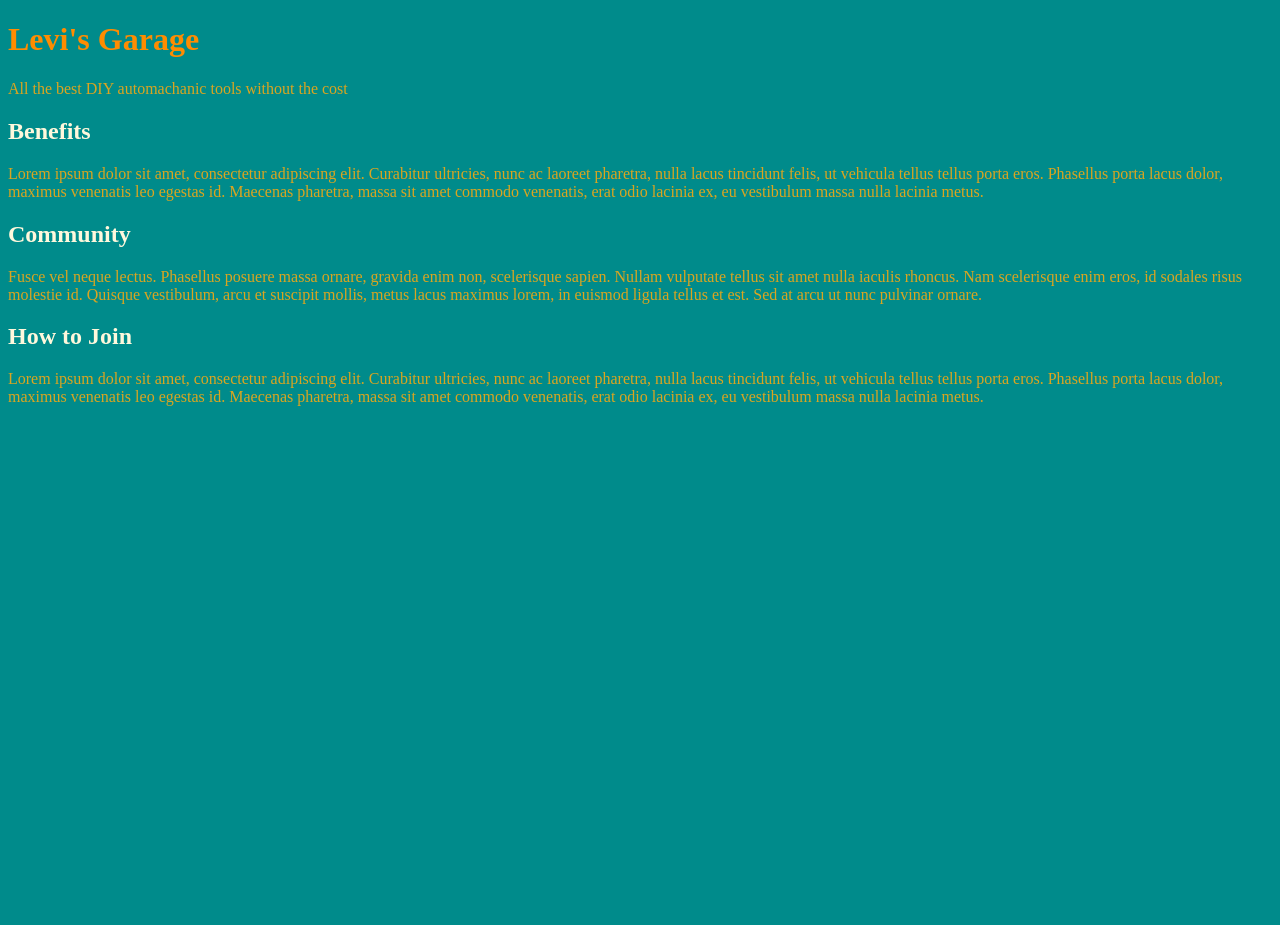
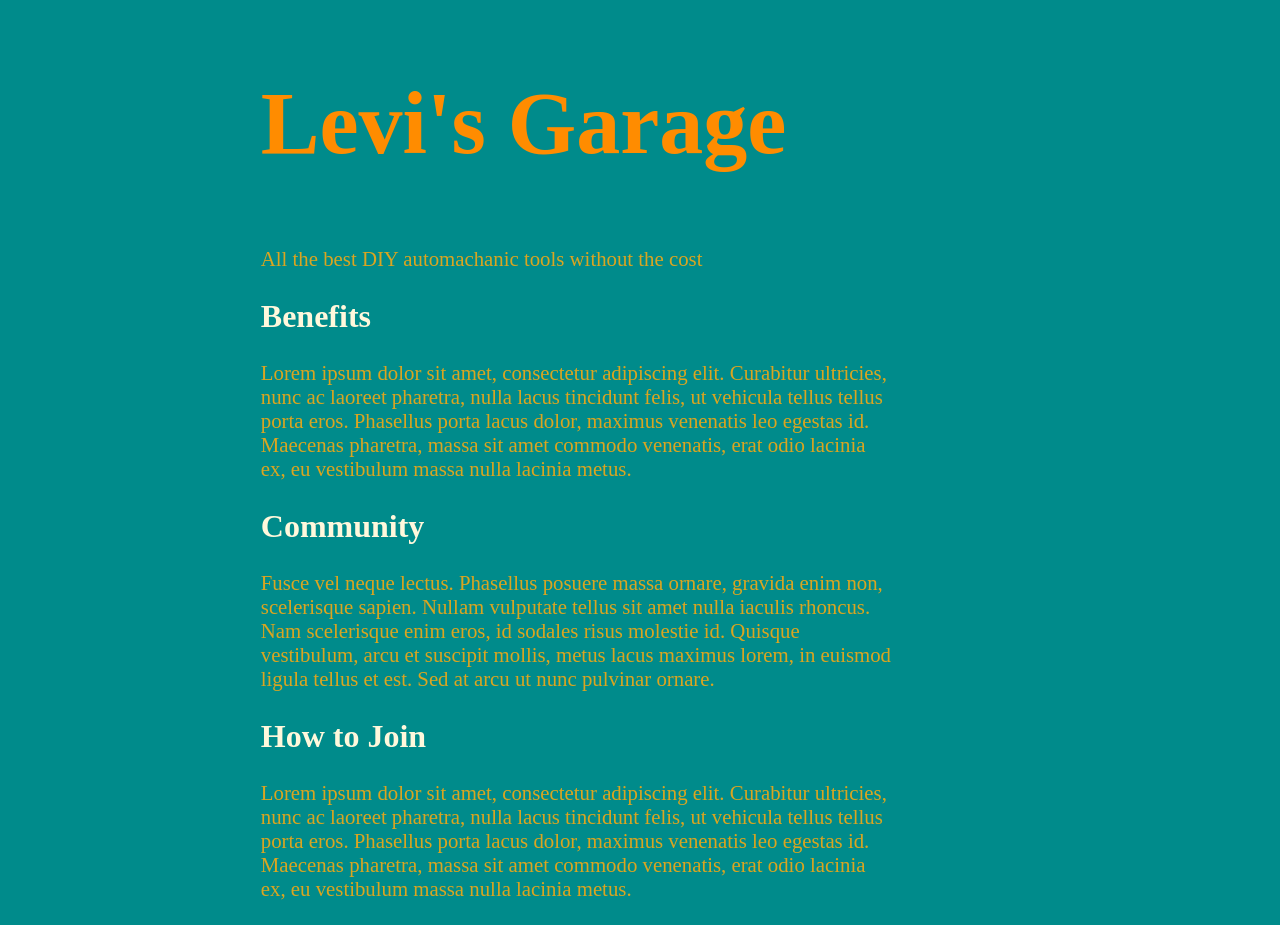
Before and after one commit to levisgaragegroupinc/levisgaragegroupinc.github.io, a plain HTML site: page Unit_1/index.html in a window 1280 px wide. Before the commit the page ends 800 px from the top, so only its background shows below. Drawn offline with Linux system fonts and the light colour scheme.

Commit message:
Second Upload. Section, font, margin style changes added.
Added definitions for section, font size and section margins.

```diff
--- a/Unit_1/CSS/style.css
+++ b/Unit_1/CSS/style.css
@@ -1,7 +1,14 @@
 body {background-color: #008B8B;}
 
-h1 {color: #FF8C00;}
+h1 {color: #FF8C00;
+font-size: 550%;}
 
-h2 {color: #FFF8DC;}
+h2 {color: #FFF8DC;
+font-size: 200%;}
 
-p {color: #DAA520;}
+p {color: #DAA520;
+font-size: 130%;}
+
+section {
+margin: 0 30% 24px 20%;
+}
--- a/Unit_1/index.html
+++ b/Unit_1/index.html
@@ -4,13 +4,24 @@
 <head></head>
 <title>Levi's Garage</title>
 <body>
-	<h1>Levi's Garage</h1>
-		<p>All the best DIY automachanic tools without the cost</p>
-	<h2>Benefits</h2>
-		<p>Lorem ipsum dolor sit amet, consectetur adipiscing elit. Curabitur ultricies, nunc ac laoreet pharetra, nulla lacus tincidunt felis, ut vehicula tellus tellus porta eros. Phasellus porta lacus dolor, maximus venenatis leo egestas id. Maecenas pharetra, massa sit amet commodo venenatis, erat odio lacinia ex, eu vestibulum massa nulla lacinia metus.</p>
-	<h2>Community</h2>
-		<p>Fusce vel neque lectus. Phasellus posuere massa ornare, gravida enim non, scelerisque sapien. Nullam vulputate tellus sit amet nulla iaculis rhoncus. Nam scelerisque enim eros, id sodales risus molestie id. Quisque vestibulum, arcu et suscipit mollis, metus lacus maximus lorem, in euismod ligula tellus et est. Sed at arcu ut nunc pulvinar ornare. </p>
-	<h2>How to Join</h2>
-		<p>Lorem ipsum dolor sit amet, consectetur adipiscing elit. Curabitur ultricies, nunc ac laoreet pharetra, nulla lacus tincidunt felis, ut vehicula tellus tellus porta eros. Phasellus porta lacus dolor, maximus venenatis leo egestas id. Maecenas pharetra, massa sit amet commodo venenatis, erat odio lacinia ex, eu vestibulum massa nulla lacinia metus.</p>
+	<section>
+		<h1><b>Levi's Garage</b></h1>
+
+			<p>All the best DIY automachanic tools without the cost
+			</p>
+
+		<h2>Benefits</h2>
+			<p>Lorem ipsum dolor sit amet, consectetur adipiscing elit. Curabitur ultricies, nunc ac laoreet pharetra, nulla lacus tincidunt felis, ut vehicula tellus tellus porta eros. Phasellus porta lacus dolor, maximus venenatis leo egestas id. Maecenas pharetra, massa sit amet commodo venenatis, erat odio lacinia ex, eu vestibulum massa nulla lacinia metus.</p>
+		<h2>Community</h2>
+			<p>Fusce vel neque lectus. Phasellus posuere massa ornare, gravida enim non, scelerisque sapien. Nullam vulputate tellus sit amet nulla iaculis rhoncus. Nam scelerisque enim eros, id sodales risus molestie id. Quisque vestibulum, arcu et suscipit mollis, metus lacus maximus lorem, in euismod ligula tellus et est. Sed at arcu ut nunc pulvinar ornare.
+			</p>
+		<h2>How to Join</h2>
+			<p>Lorem ipsum dolor sit amet, consectetur adipiscing elit. Curabitur ultricies, nunc ac laoreet pharetra, nulla lacus tincidunt felis, ut vehicula tellus tellus porta eros. Phasellus porta lacus dolor, maximus venenatis leo egestas id. Maecenas pharetra, massa sit amet commodo venenatis, erat odio lacinia ex, eu vestibulum massa nulla lacinia metus.</p>
+
+		<section></section>
+		<article></article>
+		<aside></aside>
+	<footer></footer>
+	</section>
 </body>
 </html>
```
